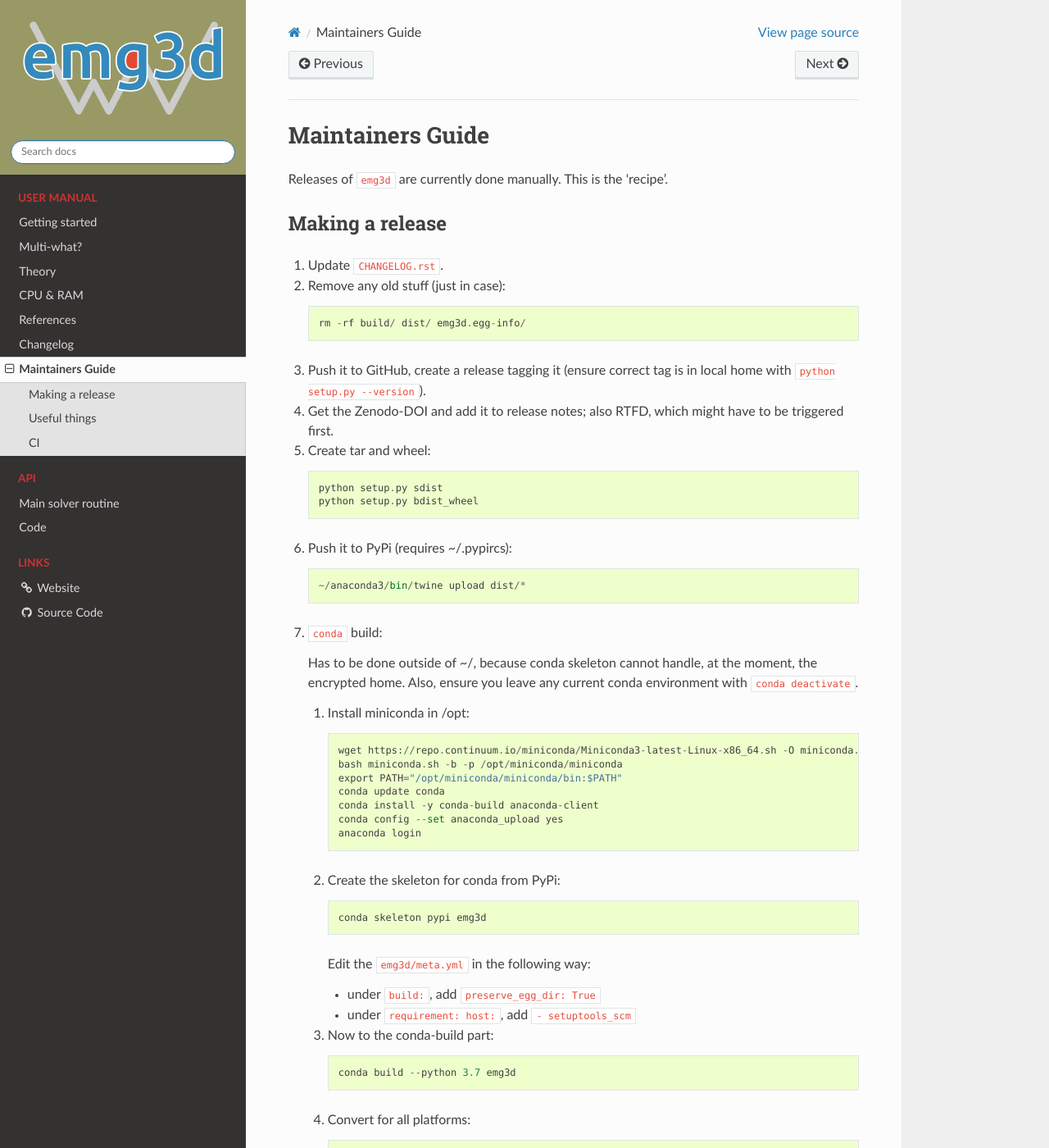
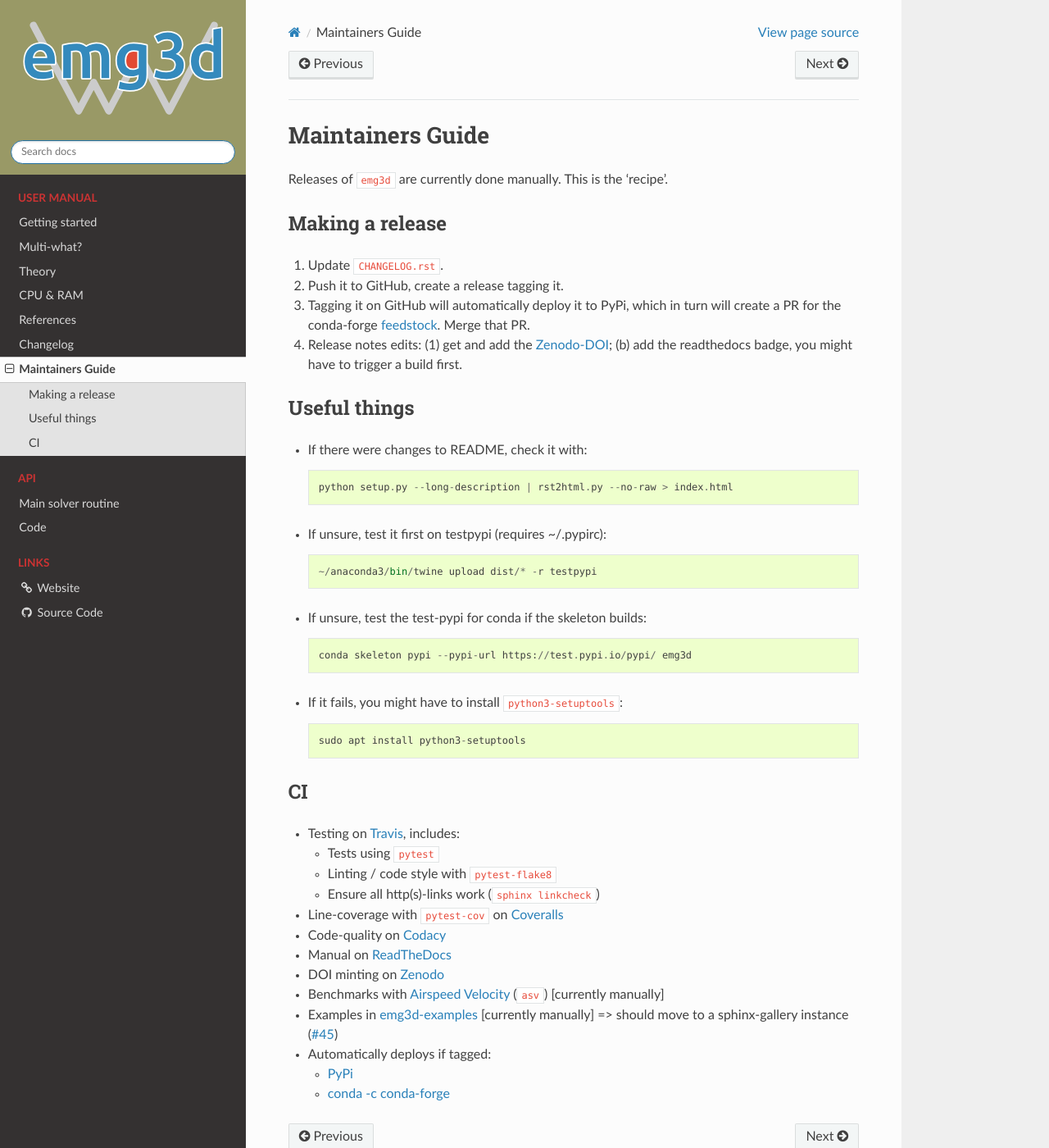
Before and after one commit to emsig/emg3d, a Sphinx documentation site: the page built from docs/maintenance.rst, in a window 1280 px wide and 1400 px high. Shown: the whole window at 82% size. Built offline with Sphinx 7.4.7 and the Read the Docs theme 2.0.0, drawn with Linux system fonts in a browser that asks for light colours; the version number could not be read and is left out; some of the changed text lies outside the part shown.

Commit message:
Move to conda-forge (#61)

```diff
--- a/MAINTENANCE.rst
+++ b/MAINTENANCE.rst
@@ -9,72 +9,23 @@ Making a release
 
 1. Update ``CHANGELOG.rst``.
 
-2. Remove any old stuff (just in case)::
+2. Push it to GitHub, create a release tagging it.
 
-       rm -rf build/ dist/ emg3d.egg-info/
+3. Tagging it on GitHub will automatically deploy it to PyPi, which in turn
+   will create a PR for the conda-forge `feedstock
+   <https://github.com/conda-forge/emg3d-feedstock>`_. Merge that PR.
 
-3. Push it to GitHub, create a release tagging it
-   (ensure correct tag is in local home with ``python setup.py --version``).
-
-4. Get the Zenodo-DOI and add it to release notes; also RTFD, which might have
-   to be triggered first.
-
-5. Create tar and wheel::
-
-       python setup.py sdist
-       python setup.py bdist_wheel
-
-6. Push it to PyPi (requires ~/.pypircs)::
-
-       ~/anaconda3/bin/twine upload dist/*
-
-7. ``conda`` build:
-
-   Has to be done outside of ~/, because conda skeleton cannot handle, at the
-   moment, the encrypted home. Also, ensure you leave any current conda
-   environment with ``conda deactivate``.
-
-
-   1. Install miniconda in /opt::
-
-          wget https://repo.continuum.io/miniconda/Miniconda3-latest-Linux-x86_64.sh -O miniconda.sh;
-          bash miniconda.sh -b -p /opt/miniconda/miniconda
-          export PATH="/opt/miniconda/miniconda/bin:$PATH"
-          conda update conda
-          conda install -y conda-build anaconda-client
-          conda config --set anaconda_upload yes
-          anaconda login
-
-   2. Create the skeleton for conda from PyPi::
-
-          conda skeleton pypi emg3d
-
-      Edit the ``emg3d/meta.yml`` in the following way:
-
-      - under ``build:``, add ``preserve_egg_dir: True``
-      - under ``requirement: host:``, add ``- setuptools_scm``
-
-   3. Now to the conda-build part::
-
-          conda build --python 3.7 emg3d
-
-   4. Convert for all platforms::
-
-          conda convert --platform all /opt/miniconda/miniconda/conda-bld/linux-64/emg3d-[version]-py37_0.tar.bz2
-
-   5. Upload them::
-
-          anaconda upload osx-64/*
-          anaconda upload win-*/*
-          anaconda upload linux-32/*
-
-   6. Logout::
-
-          anaconda logout
+4. Release notes edits: (1) get and add the `Zenodo-DOI
+   <https://doi.org/10.5281/zenodo.3229006>`_; (b) add the readthedocs badge,
+   you might have to trigger a build first.
 
 
 Useful things
 -------------
+
+- If there were changes to README, check it with::
+
+       python setup.py --long-description | rst2html.py --no-raw > index.html
 
 - If unsure, test it first on testpypi (requires ~/.pypirc)::
 
@@ -83,10 +34,6 @@ Useful things
 - If unsure, test the test-pypi for conda if the skeleton builds::
 
        conda skeleton pypi --pypi-url https://test.pypi.io/pypi/ emg3d
-
-- If there were changes to README, check it with::
-
-       python setup.py --long-description | rst2html.py --no-raw > index.html
 
 - If it fails, you might have to install ``python3-setuptools``::
 
@@ -110,11 +57,10 @@ CI
 - DOI minting on `Zenodo <https://doi.org/10.5281/zenodo.3229006>`_
 - Benchmarks with `Airspeed Velocity <https://empymod.github.io/emg3d-asv>`_
   (``asv``) [currently manually]
-- Examples in `emg3d-examples <https://github.com/empymod/emg3d-examples>`_;
-  should move to a sphinx-gallery instance (`#45
-  <https://github.com/empymod/emg3d/issues/45>`_) [currently manually]
-- deploy (`#43 <https://github.com/empymod/emg3d/issues/43>`_)
+- Examples in `emg3d-examples <https://github.com/empymod/emg3d-examples>`_
+  [currently manually] => should move to a sphinx-gallery instance (`#45
+  <https://github.com/empymod/emg3d/issues/45>`_)
+- Automatically deploys if tagged:
 
-  - `PyPi <https://pypi.org/project/emg3d>`_ [currently manually]
-  - `conda -c prisae <https://anaconda.org/prisae/emg3d>`_; should move to
-    conda-forge [currently manually]
+  - `PyPi <https://pypi.org/project/emg3d>`_
+  - `conda -c conda-forge <https://anaconda.org/conda-forge/emg3d>`_
```
Also changed, not shown: README.rst (+7 -10 lines), docs/usage.rst (+51 -2 lines), .travis.yml, 1 other file.
